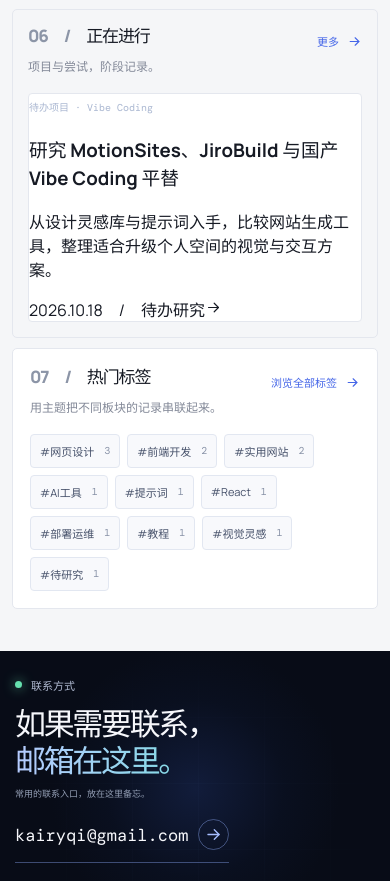
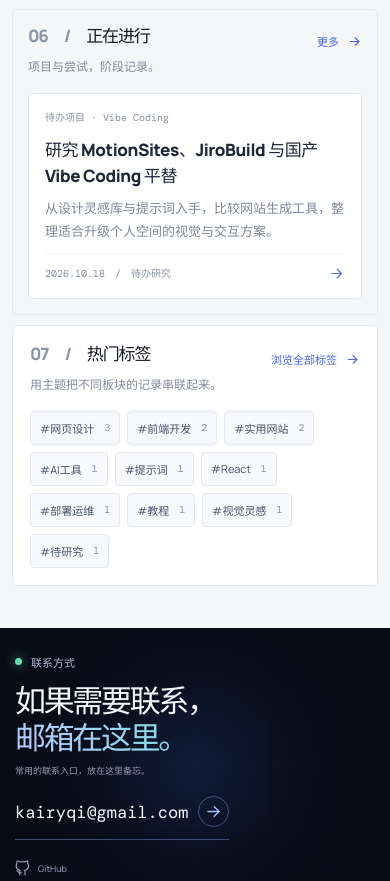
Before and after one commit to kairyqi/kairyqi-blog, a React (Vite) app: page / in a window 390 px wide. Shown: the part 2431-3312 px from the top of the page. Built offline with nearby package versions, Linux system fonts and the light colour scheme.

Commit message:
Fix responsive project card styling

```diff
--- a/src/styles.css
+++ b/src/styles.css
@@ -384,3 +384,74 @@
   .tag-group{padding:15px 0}
   .tag-group h2{font-size:14px}
 }
+
+
+/* Homepage project backlog cards: restore a compact, consistent card layout */
+.project-grid{
+  display:grid;
+  grid-template-columns:repeat(2,minmax(0,1fr));
+  gap:14px;
+  align-items:stretch;
+}
+.project-card{
+  min-width:0;
+  min-height:220px;
+  display:flex;
+  flex-direction:column;
+  gap:14px;
+  padding:20px;
+  border:1px solid #e1e5ee;
+  border-radius:5px;
+  background:#fff;
+  color:#202638;
+  text-decoration:none;
+  transition:transform .2s ease,border-color .2s ease,box-shadow .2s ease;
+}
+.project-card:hover{
+  transform:translateY(-2px);
+  border-color:#c5d0f4;
+  box-shadow:0 10px 28px rgba(34,48,82,.07);
+}
+.project-card .note-type{
+  display:block;
+  color:#8992a4;
+  font:11px/1.6 var(--mono);
+  overflow-wrap:anywhere;
+}
+.project-card-copy{min-width:0;flex:1}
+.project-card-copy h3{
+  margin:0 0 10px;
+  color:#202638;
+  font-size:18px;
+  line-height:1.55;
+  font-weight:750;
+  letter-spacing:-.025em;
+  overflow-wrap:anywhere;
+}
+.project-card-copy p{
+  margin:0;
+  color:#7e8797;
+  font-size:13px;
+  line-height:1.85;
+  overflow-wrap:anywhere;
+}
+.project-card-foot{
+  display:flex;
+  align-items:center;
+  justify-content:space-between;
+  gap:10px;
+  padding-top:12px;
+  border-top:1px solid #edf0f5;
+  color:#8790a1;
+  font:10px/1.6 var(--mono);
+}
+.project-card-foot span{min-width:0;overflow-wrap:anywhere}
+.project-card-foot svg{flex:none;color:#526fe0}
+@media(max-width:720px){
+  .project-grid{grid-template-columns:minmax(0,1fr);gap:10px}
+  .project-card{min-height:0;padding:16px;gap:11px}
+  .project-card .note-type{font-size:10px}
+  .project-card-copy h3{font-size:17px;line-height:1.55;margin-bottom:7px}
+  .project-card-copy p{font-size:13px;line-height:1.8}
+  .project-card-foot{font-size:10px;padding-top:10px}
+}
```
